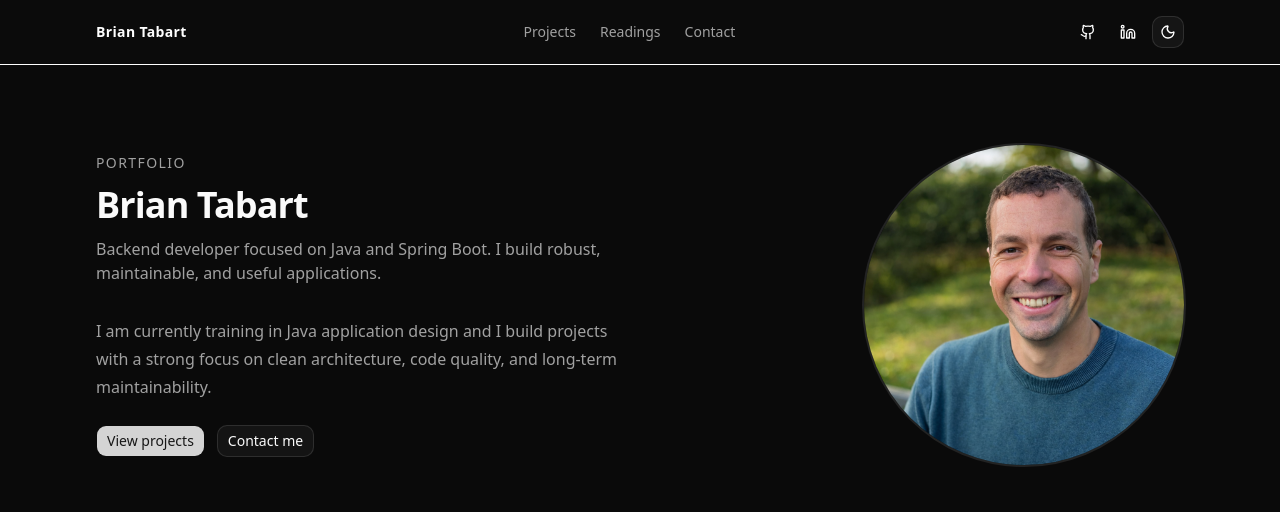
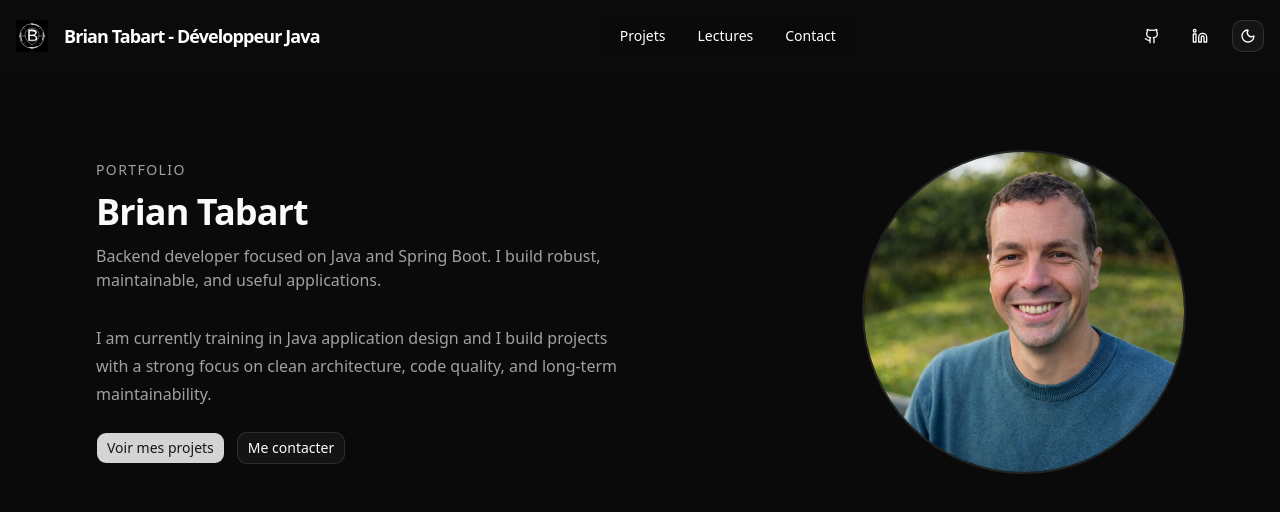
Before and after one commit to WebisBrian/TABART-Brian-Portfolio, a Next.js app: page / in a window 1280 px wide. Shown: the top 512 px of the page. Built offline with nearby package versions, Linux system fonts and the light colour scheme.

Commit message:
Refacto: improve design, adding navbar

```diff
--- a/src/components/layout/hero-section.tsx
+++ b/src/components/layout/hero-section.tsx
@@ -26,11 +26,11 @@ export function HeroSection() {
 
             <div className="flex flex-wrap gap-3">
               <Button asChild>
-                <Link href="#projects">View projects</Link>
+                <Link href="#projects">Voir mes projets</Link>
               </Button>
 
               <Button variant="outline" asChild>
-                <Link href="#contact">Contact me</Link>
+                <Link href="#contact">Me contacter</Link>
               </Button>
             </div>
           </div>
--- a/src/components/layout/site-header.tsx
+++ b/src/components/layout/site-header.tsx
@@ -1,62 +1,9 @@
-import Link from "next/link"
-import { Github, Linkedin } from "lucide-react"
-
-import { Button } from "@/components/ui/button"
-import { ModeToggle } from "@/components/theme-toggle"
-import { SiteContainer } from "@/components/layout/site-container"
-
-const navLinks = [
-  { label: "Projects", href: "#projects" },
-  { label: "Readings", href: "#readings" },
-  { label: "Contact", href: "#contact" },
-]
+import { Navbar1 } from "../navbar1"
 
 export function SiteHeader() {
   return (
-    <header className="sticky top-0 z-50 border-b bg-background/80 backdrop-blur">
-      <SiteContainer className="flex h-16 items-center justify-between">
-        <Link href="/" className="text-sm font-semibold tracking-wide">
-          Brian Tabart
-        </Link>
-
-        <nav className="hidden items-center gap-6 md:flex" aria-label="Main navigation">
-          {navLinks.map((link) => (
-            <Link
-              key={link.href}
-              href={link.href}
-              className="text-sm text-muted-foreground transition-colors hover:text-foreground"
-            >
-              {link.label}
-            </Link>
-          ))}
-        </nav>
-
-        <div className="flex items-center gap-2">
-          <Button variant="ghost" size="icon" asChild>
-            <Link
-              href="https://github.com/TON-GITHUB"
-              target="_blank"
-              rel="noreferrer"
-              aria-label="GitHub profile"
-            >
-              <Github className="h-5 w-5" />
-            </Link>
-          </Button>
-
-          <Button variant="ghost" size="icon" asChild>
-            <Link
-              href="https://linkedin.com/in/TON-LINKEDIN"
-              target="_blank"
-              rel="noreferrer"
-              aria-label="LinkedIn profile"
-            >
-              <Linkedin className="h-5 w-5" />
-            </Link>
-          </Button>
-
-          <ModeToggle />
-        </div>
-      </SiteContainer>
+    <header className="sticky top-0 z-50 px-4 bg-background/80 backdrop-blur">
+        <Navbar1 />
     </header>
   )
 }
```
Also changed, not shown: app/layout.tsx (+8 -2 lines).
